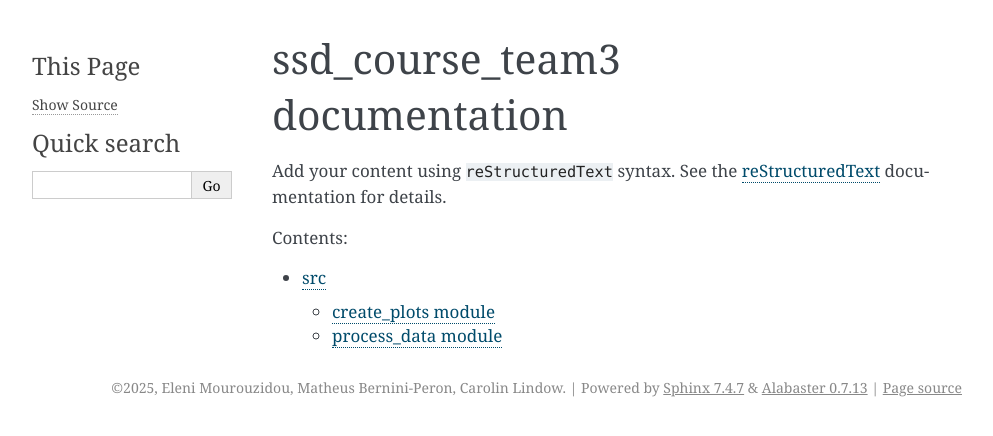
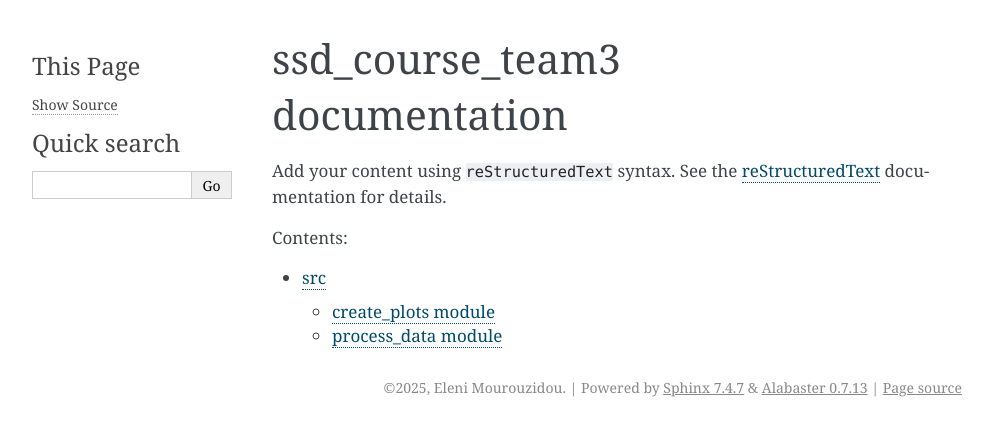
Before and after one commit to mourouzidou/ssd2025_team_of3, a Sphinx documentation site: the page built from source/index.rst, in a window 1280 px wide. Shown: the top 436 px of the page, without its empty margins (148-1141 px from the left). Built offline with Sphinx 7.4.7, drawn with Linux system fonts in a browser that asks for light colours.

Commit message:
Deploying to gh-pages from @ mourouzidou/ssd2025_team_of3@b440ef8e4ebdf780aaecbe11b121d0b0c4f470dc 🚀

```diff
--- a/source/conf.py
+++ b/source/conf.py
@@ -10,7 +10,7 @@ import sys
 import os
 sys.path.insert(0, os.path.abspath('../../src/'))
 project = 'ssd_course_team3'
-copyright = '2025, Eleni Mourouzidou, Matheus Bernini-Peron, Carolin Lindow'
+copyright = '2025, Eleni Mourouzidou'
 author = 'Eleni Mourouzidou, Matheus Bernini-Peron, Carolin Lindow'
 release = '[0.0.1]'
 
```
Also changed, not shown: 10 other files.
